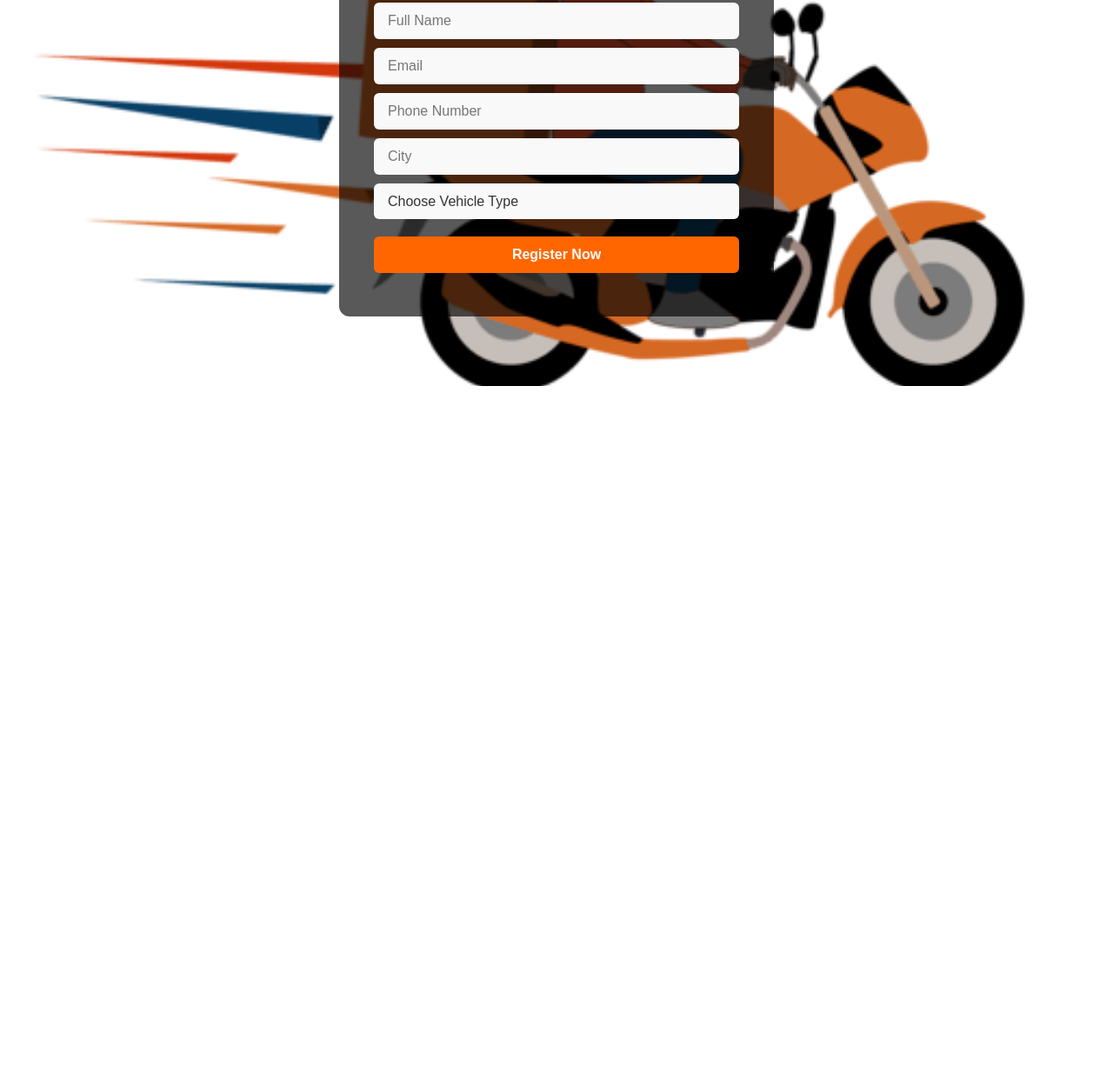
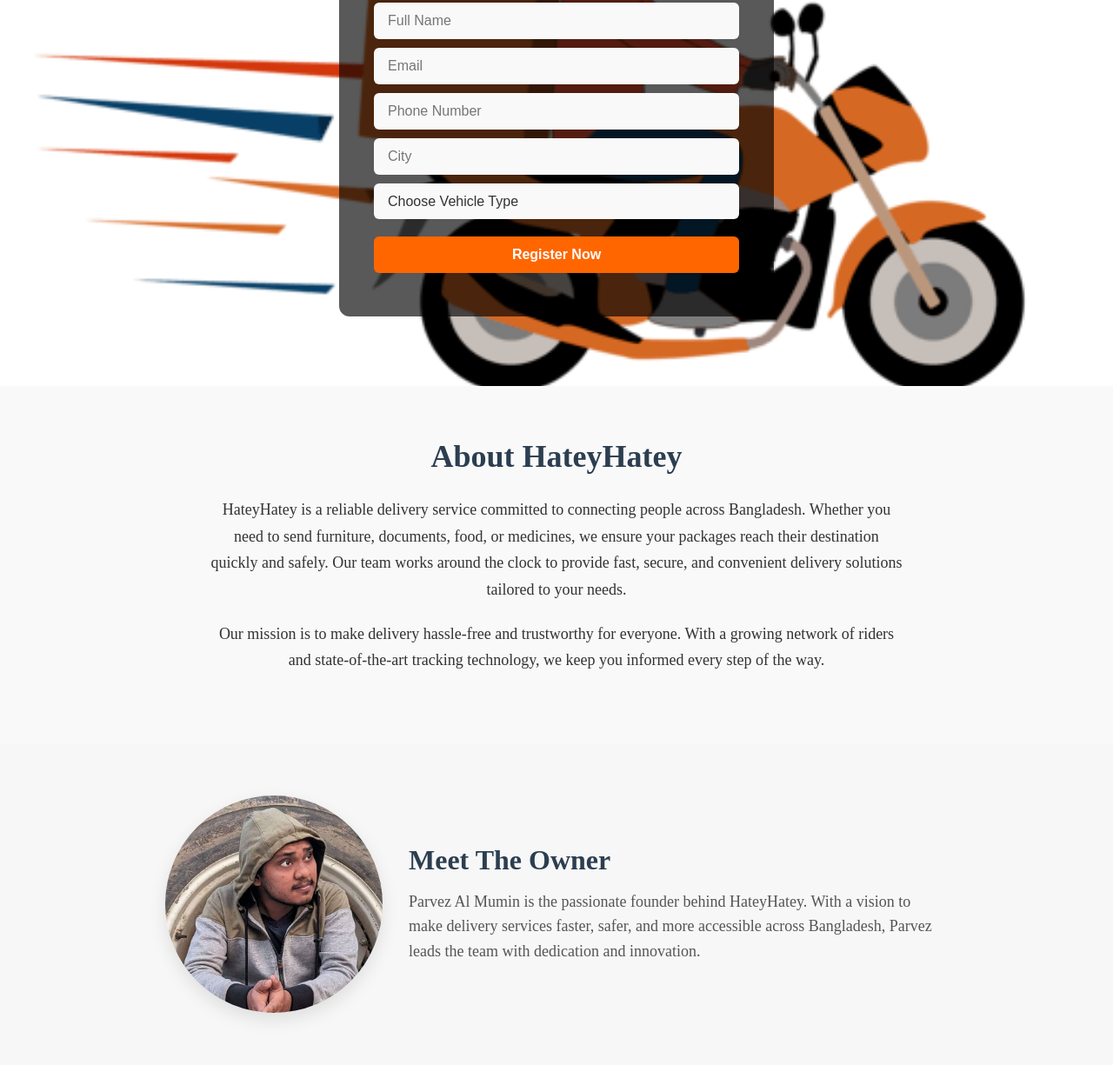
Before and after one commit to parvezalmumin/hateyhatey-landing-page, a plain HTML site: page index.html in a window 1280 px wide. Shown: the part 4413-5638 px from the top of the page at 87% size. Before the commit the page ends 4857 px from the top, so only its background shows below. Drawn offline with Linux system fonts and the light colour scheme.

Commit message:
Owner Section Added

```diff
--- a/index.html
+++ b/index.html
@@ -200,6 +200,38 @@
   </div>
 </section>
 
+<!-- About Section -->
+<section class="about-section">
+  <div class="about-container">
+    <h2>About HateyHatey</h2>
+    <p>
+      HateyHatey is a reliable delivery service committed to connecting people across Bangladesh.
+      Whether you need to send furniture, documents, food, or medicines, we ensure your packages reach
+      their destination quickly and safely. Our team works around the clock to provide fast, secure,
+      and convenient delivery solutions tailored to your needs.
+    </p>
+    <p>
+      Our mission is to make delivery hassle-free and trustworthy for everyone. With a growing network
+      of riders and state-of-the-art tracking technology, we keep you informed every step of the way.
+    </p>
+  </div>
+</section>
+
+<!-- Meet The Owner Section -->
+<section class="owner-section">
+  <div class="owner-container">
+    <img src="Images/Owner.jpg" alt="Owner Photo" class="owner-photo" />
+    <div class="owner-description">
+      <h2>Meet The Owner</h2>
+      <p>
+        Parvez Al Mumin is the passionate founder behind HateyHatey. With a vision to make
+        delivery services faster, safer, and more accessible across Bangladesh, Parvez leads the team
+        with dedication and innovation.
+      </p>
+    </div>
+  </div>
+</section>
+
 
 </body>
 </html>
--- a/style.css
+++ b/style.css
@@ -411,3 +411,92 @@ form button:hover {
     font-size: 26px;
   }
 }
+
+/* About Section */
+.about-section {
+  background-color: #f9f9f9;
+  padding: 60px 20px;
+  color: #333;
+  text-align: center;
+}
+
+.about-container {
+  max-width: 800px;
+  margin: auto;
+}
+
+.about-section h2 {
+  font-size: 36px;
+  margin-bottom: 25px;
+  color: #2c3e50;
+}
+
+.about-section p {
+  font-size: 18px;
+  line-height: 1.7;
+  margin-bottom: 20px;
+}
+
+/* Responsive */
+@media (max-width: 600px) {
+  .about-section h2 {
+    font-size: 28px;
+  }
+
+  .about-section p {
+    font-size: 16px;
+  }
+}
+/* Meet The Owner Section */
+.owner-section {
+  background-color: #f7f7f7;
+  padding: 60px 20px;
+}
+
+.owner-container {
+  max-width: 900px;
+  margin: auto;
+  display: flex;
+  align-items: center;
+  gap: 30px;
+  flex-wrap: wrap;
+}
+
+.owner-photo {
+  width: 250px;
+  height: 250px;
+  object-fit: cover;
+  border-radius: 50%;
+  box-shadow: 0 8px 20px rgba(0, 0, 0, 0.1);
+  flex-shrink: 0;
+}
+
+.owner-description {
+  flex: 1;
+}
+
+.owner-description h2 {
+  font-size: 32px;
+  margin-bottom: 15px;
+  color: #2c3e50;
+}
+
+.owner-description p {
+  font-size: 18px;
+  line-height: 1.6;
+  color: #555;
+}
+
+/* Responsive */
+@media (max-width: 768px) {
+  .owner-container {
+    flex-direction: column;
+    text-align: center;
+  }
+
+  .owner-photo {
+    width: 180px;
+    height: 180px;
+    margin-bottom: 20px;
+  }
+}
```
Also changed, not shown: Images/Owner.jpg (added), Images/icon-facebook.png (added), Images/insta.jpg (added).
